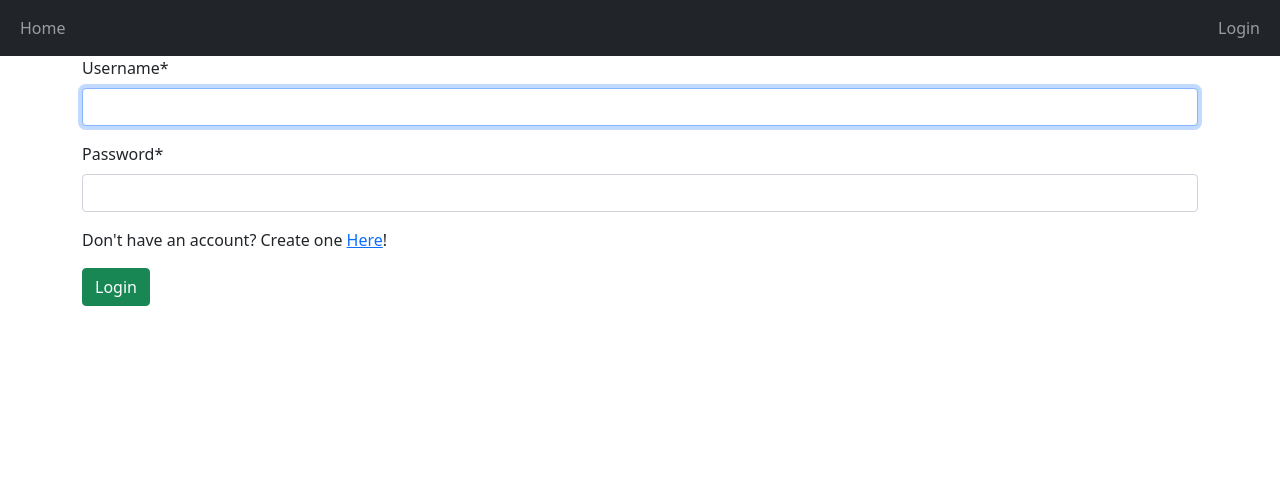
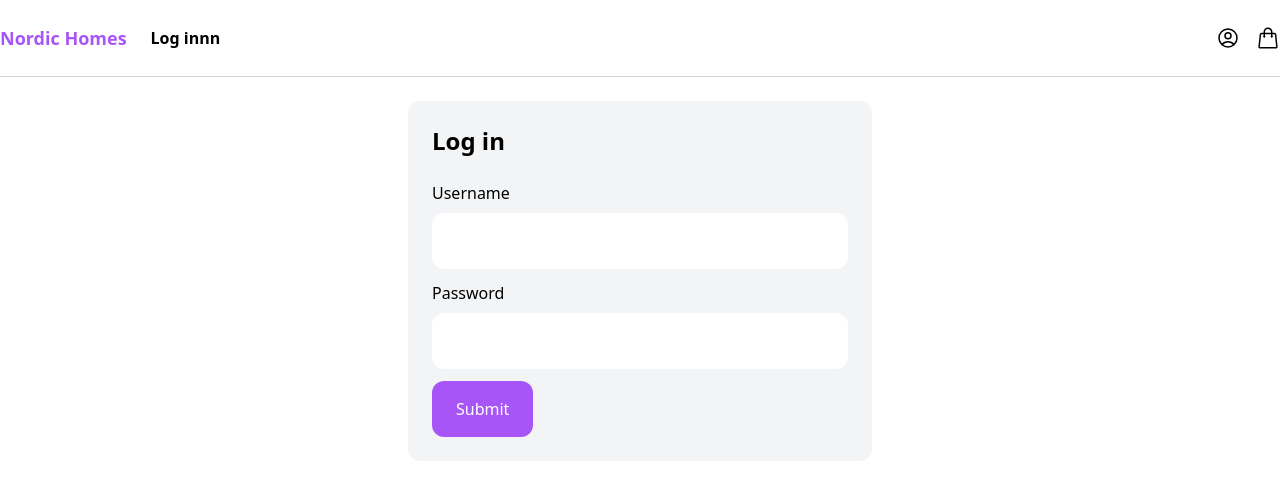
Before and after one commit to PatrykW7/Projekt-Aplikacje-Internetowe, a Django app: page /login/ in a window 1280 px wide. Shown: the top 484 px of the page. Run offline with Django 4.2, Linux system fonts and the light colour scheme; some libraries are stand-ins or nearby versions.

Commit message:
Login / Register done properly

```diff
--- a/website/main/templates/main/base.html
+++ b/website/main/templates/main/base.html
@@ -3,47 +3,53 @@
 <head>
     <meta charset="UTF-8">
     <meta name="viewport" content="width=device-width, initial-scale=1.0">
-    <link
-    href="https://cdn.jsdelivr.net/npm/bootstrap@5.1.3/dist/css/bootstrap.min.css"
-    rel="stylesheet"
-    integrity="sha384-1BmE4kWBq78iYhFldvKuhfTAU6auU8tT94WrHftjDbrCEXSU1oBoqyl2QvZ6jIW3"
-    crossorigin="anonymous"/>
+    <script src ="https://cdn.tailwindcss.com"></script>
     <title>{% block title %}My Site{% endblock %}</title>
 </head>
+
 <body>
-    <nav class="navbar navbar-expand-lg navbar-dark bg-dark">
-        <div class="container-fluid">
-            <div>
-                <ul class="navbar-nav">
-                    <li class="nav-item">
-                        <a class="nav-link" href="/home">Home</a>
-                    </li>
-                </ul>
-            </div>
-            <div>
-                <ul class="navbar-nav">
-                    {% if user.is_authenticated %}
-                    <span class="navbar-text">Logged in as {{user.username}} | </span>
-                    <li class="nav-item">
-                        <a class="nav-link" href="/logout">Logout</a>
-                    </li>
-                    {% else %}
-                    <li class="nav-item">
-                        <a class="nav-link" href="/login">Login</a>
-                    </li>
+    <nav class = "border-b border-gray-300">
+        <div class="max-w-7xl mx-auto py-2 px-9 xl:px-0 flex items-center justify-between">
+
+            <div class = "menu-left flex items-center space-x-6">
+                <a href = "#" class = "py-4 text-lg text-purple-500 font-semibold">Nordic Homes</a>
+                <ul class = "flex items-center space-x-4 font-semibold">
+                            <!--ODWOLANIE SIE DO ADRESU URL-->
+
+                    <!--OBSLUZENIE PRZYCISKU WYLOGOWANIA-->
+                    {% if request.user.is_authenticated %}
+                    <li><a href = "{% url 'logout' %}">Log Out</a></li>
+                    {% endif %}
+
+                    {% if not request.user.is_authenticated %}
+                    <li><a href = "{% url 'login' %}">Log innn</a></li>
                     {% endif %}
                 </ul>
+
+            </div>
+            <!--IKONY-->
+            <div class="menu-right flex items-center space-x-4">
+                <!--IKONY SKOPIOWANE ZE STRONY HEROICONS-->
+                <a href ="#">
+                    <svg xmlns="http://www.w3.org/2000/svg" fill="none" viewBox="0 0 24 24" stroke-width="1.5" stroke="currentColor" class="w-6 h-6">
+                        <path stroke-linecap="round" stroke-linejoin="round" d="M17.982 18.725A7.488 7.488 0 0012 15.75a7.488 7.488 0 00-5.982 2.975m11.963 0a9 9 0 10-11.963 0m11.963 0A8.966 8.966 0 0112 21a8.966 8.966 0 01-5.982-2.275M15 9.75a3 3 0 11-6 0 3 3 0 016 0z" />
+                    </svg>
+                </a>
+
+                <a href = "#">
+                    <svg xmlns="http://www.w3.org/2000/svg" fill="none" viewBox="0 0 24 24" stroke-width="1.5" stroke="currentColor" class="w-6 h-6">
+                        <path stroke-linecap="round" stroke-linejoin="round" d="M15.75 10.5V6a3.75 3.75 0 10-7.5 0v4.5m11.356-1.993l1.263 12c.07.665-.45 1.243-1.119 1.243H4.25a1.125 1.125 0 01-1.12-1.243l1.264-12A1.125 1.125 0 015.513 7.5h12.974c.576 0 1.059.435 1.119 1.007zM8.625 10.5a.375.375 0 11-.75 0 .375.375 0 01.75 0zm7.5 0a.375.375 0 11-.75 0 .375.375 0 01.75 0z" />
+                    </svg>
+                </a>
             </div>
         </div>
     </nav>
+
     <div class="container">
         {% block content %}
         {% endblock %}
     </div>
-    <script
-      src="https://cdn.jsdelivr.net/npm/bootstrap@5.1.3/dist/js/bootstrap.bundle.min.js"
-      integrity="sha384-ka7Sk0Gln4gmtz2MlQnikT1wXgYsOg+OMhuP+IlRH9sENBO0LRn5q+8nbTov4+1p"
-      crossorigin="anonymous"
-    ></script>
+
+
 </body>
 </html>
--- a/website/main/templates/main/home.html
+++ b/website/main/templates/main/home.html
@@ -1,5 +1,7 @@
 {% extends 'main/base.html' %}
-{% block title %}Home Page{% endblock %}
+{% block title %}
+    Home Page
+{% endblock %}
 {% block content %}
 <h1>Hope Page!</h1>
 {% endblock %}
--- a/website/main/templates/registration/login.html
+++ b/website/main/templates/registration/login.html
@@ -1,10 +1,56 @@
 {% extends 'main/base.html' %}
-{% block title %}Login{% endblock %}
-{% load crispy_forms_tags %}
+{% block title %}
+    Login
+{% endblock %}
+
 {% block content %}
-<form method="post">
-{% csrf_token %}{{form|crispy}}
-<p>Don't have an account? Create one <a href="/sign-up">Here</a>!</p>
-<button type="submit" class="btn btn-success">Login</button>
-</form>
+
+<div class="max-w-lg mx-auto flex flex-wrap p-6">
+
+    <div class="w-full bg-gray-100 p-6 rounded-xl">
+
+        <h1 class="mb-6 text-2xl font-semibold">Log in</h1>
+
+        <form method = "post", action="." class="space-y-3">
+            {% csrf_token %}
+            <div>
+                <label>Username</label>
+                <input type="text" name = "username" class="w-full mt-2 py-4 px-6 bg-white rounded-xl">
+            </div>
+
+            <div>
+                <label>Password</label>
+                <input type="password" name = "password" class="w-full mt-2 py-4 px-6 bg-white rounded-xl">
+            </div>
+
+
+            {% if form.errors %}
+            {% for field in form %}
+                {% for error in field.errors %}
+                <div class="p-6 bg-red-200 text-red-800 rounded-xl">
+                    <!--WYSWIETLA RODZAJ KAZDEGO Z ERROROW JAKIE NAPOTKA-->
+                    <p>{{ error|escape }}</p>
+                </div>
+                {% endfor %}
+            {% endfor %}
+
+            <!--WYSWIETLENIE ERROROW JESLI PODAMY PUSTE POLA-->
+            {% for error in form.non_field_errors %}
+            <div class="p-6 bg-red-200 text-red-800 rounded-xl">
+                <!--WYSWIETLA RODZAJ KAZDEGO Z ERROROW JAKIE NAPOTKA-->
+                <p>{{ error|escape }}</p>
+            </div>
+            {% endfor %}
+
+        {% endif %}
+
+            <div>
+                <button class="py-4 px-6 rounded-xl text-white bg-purple-500 hover:bg-purple-700">Submit</button>
+            </div>
+
+        </form>
+    </div>
+
+</div>
+
 {% endblock %}
--- a/website/main/urls.py
+++ b/website/main/urls.py
@@ -3,6 +3,7 @@ from . import views
 
 urlpatterns = [
     path("", views.home, name="home"),
-    path("home", views.home, name="home"),
-    path("sign-up", views.sign_up, name="sing_up"),
+    path("home/", views.home, name="home"),
+    path("sign-up/", views.sign_up, name="sing_up"),
+    #path('login/', views.LoginView.as_view(template_name='core/login.html'), name = "login"),
 ]
--- a/website/main/views.py
+++ b/website/main/views.py
@@ -1,4 +1,5 @@
 from django.shortcuts import render, redirect
+from .forms import RegisterForm
 from .forms import RegisterForm
 from django.contrib.auth import login, logout, authenticate
 
```
Also changed, not shown: website/main/templates/registration/sign-up.html (+46 -7 lines).
